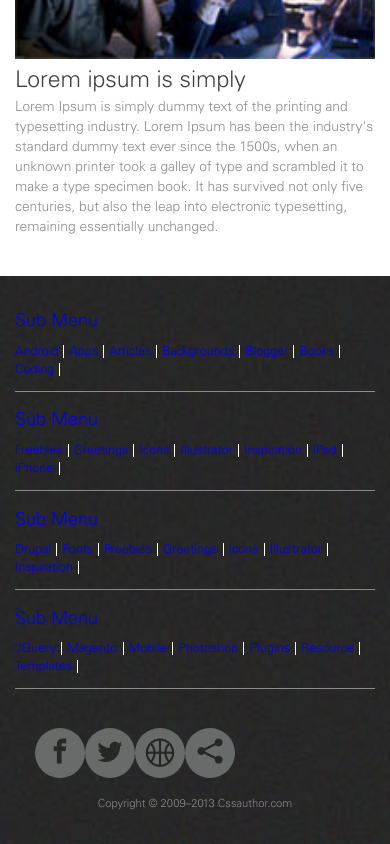
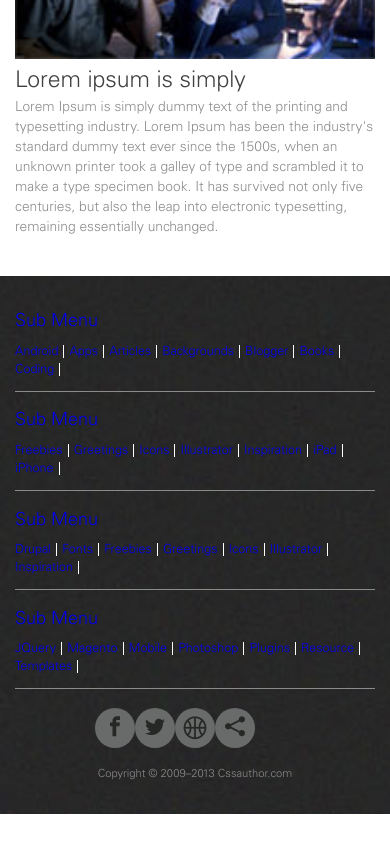
Before and after one commit to danielemesh/ng2-template, an Angular app: page / in a window 390 px wide. Shown: the part 2088-2932 px from the top of the page. After the commit the page ends 2902 px from the top, so only its background shows below. Built offline with nearby package versions, Linux system fonts and the light colour scheme.

Commit message:
Mobile - Footer socials

```diff
--- a/src/assets/styles/_socials.scss
+++ b/src/assets/styles/_socials.scss
@@ -1,29 +1,47 @@
 .socials {
-  $social-item-size: 50px;
+  $social-item-size: 40px;
 
   @include justify-elements;
-  padding: 20px;
-  font-size: 0;
+  width: 50%;
+  min-width: 200px;
+  margin: 0 auto;
+  font-size: $social-item-size / 2;
 
   .social-item {
     vertical-align: top;
     width: $social-item-size;
     height: $social-item-size;
     border-radius: 50%;
-    font-size: 25px;
     line-height: $social-item-size;
     text-align: center;
     background-color: #696b6a;
     color: #252825;
     cursor: pointer;
 
-    &:hover {
-      animation: rotate 0.5s;
+    &.icon-basketball {
+      font-size: 1.4em;
+      line-height: 1.6em;
     }
+  }
+}
 
-    &.icon-basketball {
-      font-size: 35px;
-      line-height: 56px;
+@include desktop {
+  .socials {
+    $dt-social-item-size: 50px;
+
+    width: auto;
+    padding: 20px;
+    font-size: $dt-social-item-size / 2;
+
+    .social-item {
+      width: $dt-social-item-size;
+      height: $dt-social-item-size;
+      font-size: $dt-social-item-size / 2;
+      line-height: $dt-social-item-size;
+
+      &:hover {
+        animation: rotate 0.5s;
+      }
     }
   }
 }
```
